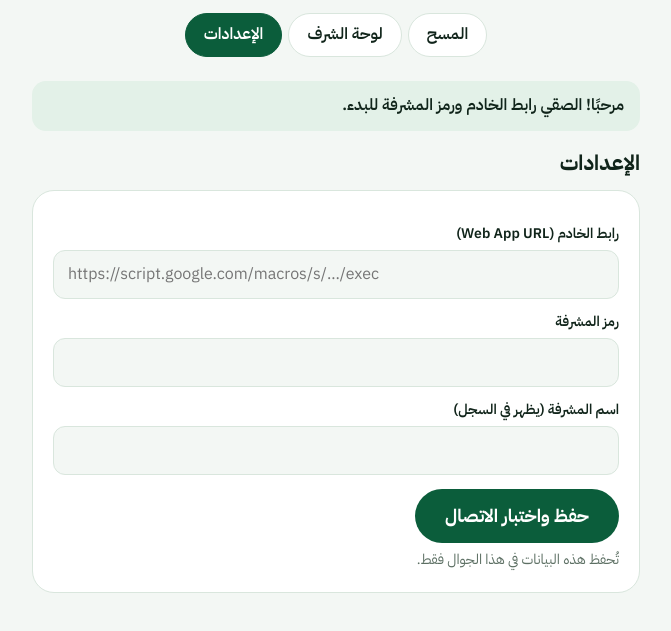
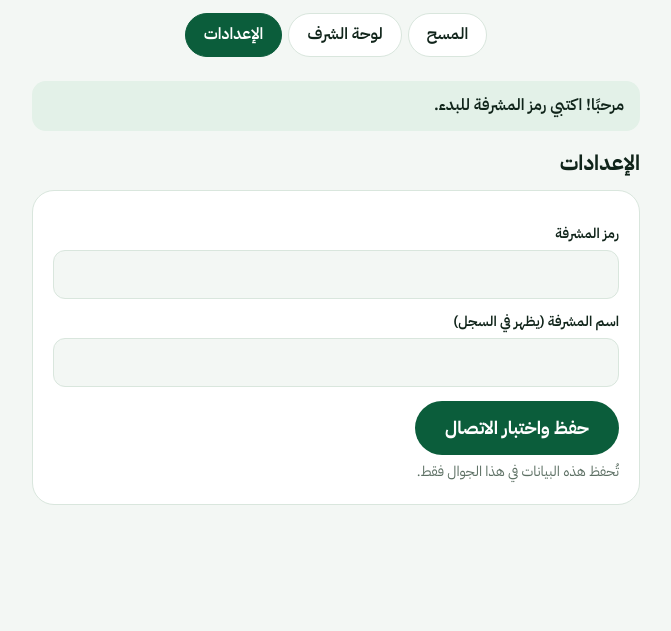
Before and after one commit to Gogosmartstories/GreenLoop, a plain HTML site: page index.html in a window 1280 px wide. Shown: the part 117-748 px from the top of the page, without its empty margins (304-975 px from the left). Drawn offline with nearby package versions, Linux system fonts and the light colour scheme.

Commit message:
Update index.html

```diff
--- a/index.html
+++ b/index.html
@@ -141,7 +141,7 @@ ol.top b.p{font:700 18px Outfit,sans-serif;color:var(--g)}ol.top small{display:b
 <script>
 {
 /* يمكن كتابة رابط الخادم هنا ليعمل لكل من يفتح الصفحة دون إعداد */
-const DEFAULT_API = '';
+const DEFAULT_API = 'https://script.google.com/macros/s/AKfycbycveoYCnTVjGmJhkkmT4bOD0GqAAZCVViEpMMGH1FvTejT-j1nG6VklYxqFlQOmUTY/exec';
 
 const $=s=>document.querySelector(s);
 const esc=s=>String(s??'').replace(/[&<>"']/g,c=>({'&':'&amp;','<':'&lt;','>':'&gt;','"':'&quot;',"'":'&#39;'}[c]));
```
